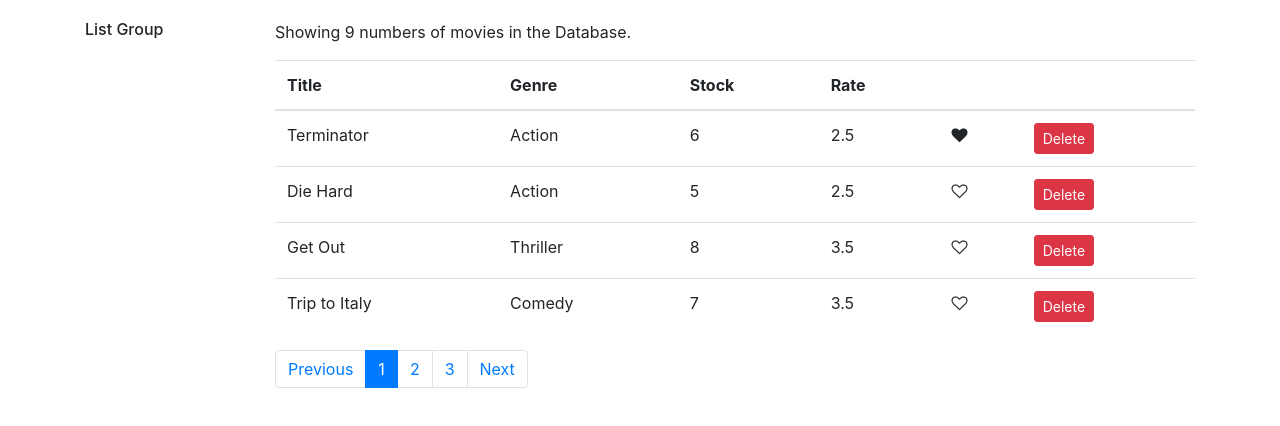
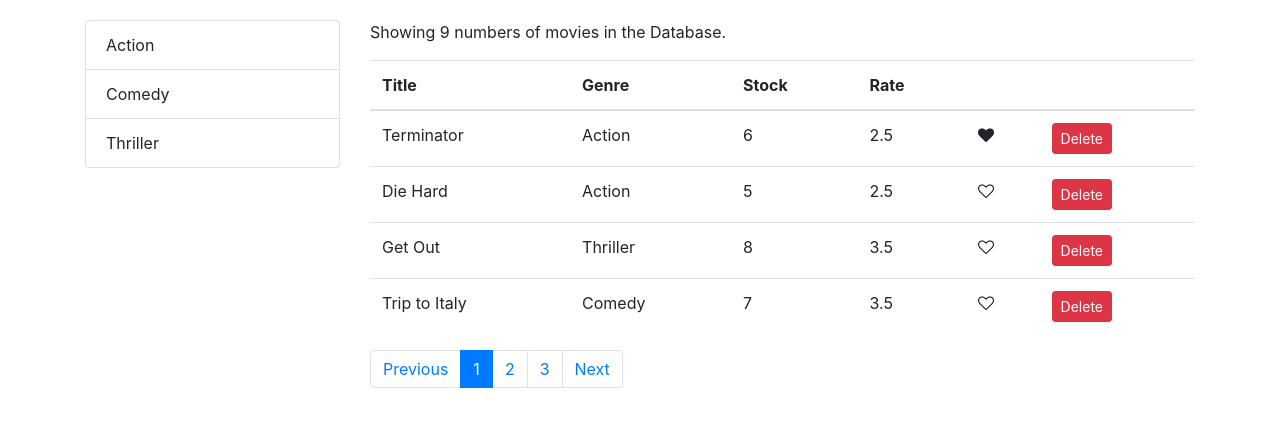
Before and after one commit to Jachrix/Veedly-Rentals, a React (Create React App) app: page / in a window 1280 px wide. Shown: the top 426 px of the page. Built offline with nearby package versions, Linux system fonts and the light colour scheme.

Commit message:
Filtering: Displaying Items

```diff
--- a/src/components/common/listGroup.jsx
+++ b/src/components/common/listGroup.jsx
@@ -1,7 +1,11 @@
 import React from "react";
 
-const ListGroup = () => {
-    return <h6 > List Group </h6>;
+const ListGroup = props => {
+    const { items, textProperty, valueProperty } = props;
+
+    return <ul className="list-group">
+     { items.map(item => <li key={ item[valueProperty] } className="list-group-item">{ item[textProperty] }</li>)}
+    </ul>
 };
 
 export default ListGroup;
--- a/src/components/movie.jsx
+++ b/src/components/movie.jsx
@@ -53,8 +53,8 @@
 
         return (
             <div className="row">
-                <div className="col-2">
-                    <ListGroup  items={this.state.genres} onItemSelect={ this.handleGenreSelect } />
+                <div className="col-3">
+                    <ListGroup  items={this.state.genres} textProperty="name" valueProperty="_id" onItemSelect={ this.handleGenreSelect } />
                 </div>
                 <div className="col">
                     <p>Showing { count } numbers of movies in the Database.</p>
```
Also changed, not shown: 1 other file (tests, documents, lock files or other folders).
